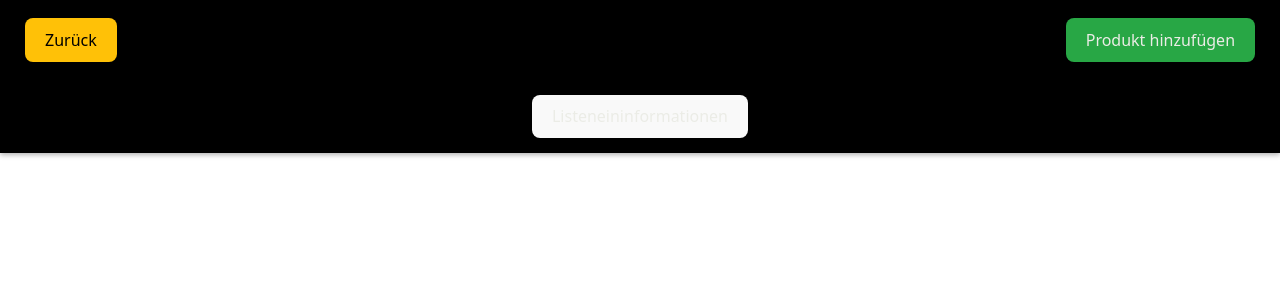
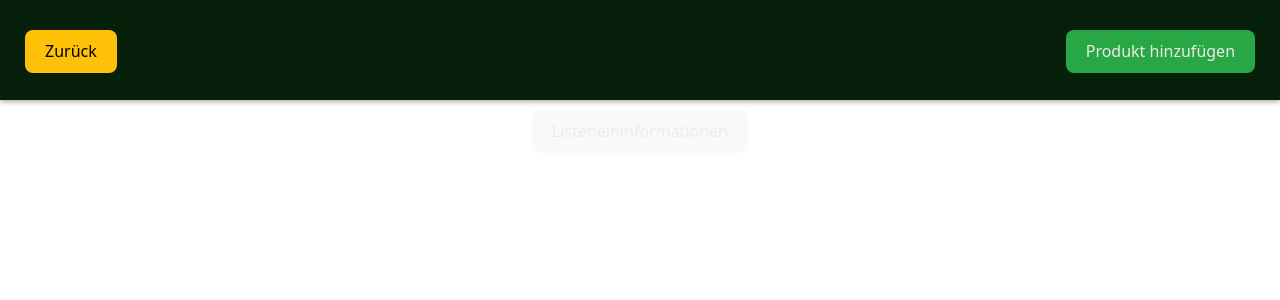
Before and after one commit to Pierro-e/HTWD-SE-shareshop_4B, a Vue app in the folder src/frontend/shareshop_4b/: page /list/1 in a window 1280 px wide. Shown: the top 300 px of the page. Built offline with nearby package versions, Linux system fonts and the light colour scheme; no server answers.

Commit message:
style angepasst

```diff
--- a/src/frontend/shareshop_4b/src/components/List.vue
+++ b/src/frontend/shareshop_4b/src/components/List.vue
@@ -6,12 +6,13 @@
     @click="$router.push('/listen')"
     class="button button-cancel back-button">Zurück</button>
 
-      <h2>{{ list_name }}</h2>
+  <h2 class="list-title">{{ list_name }}</h2>
 
   <button
     :disabled="showpopup_product || showpopup_list"
     @click="openProductPopup()"
     class="button button-add button-add-header">Produkt hinzufügen</button>
+</div>
 
 <div class="settings-container">
   <button
@@ -19,14 +20,15 @@
     @click="openListPopup()"
     class="button button-settings">Listeneininformationen</button>
 </div>
-    </div>
+
+
 
     <div v-if="showpopup_list" class="popup-overlay">
       <div class="popup-content">
         <h3>Listeninformationen</h3>
         <p>Name der Liste: {{ list_name }}</p>
         <p>Ersteller: {{ list_creator_name }}</p>
-        <p>Mitglieder:</p>
+        <p><u>Mitglieder</u></p>
           <div v-for="(mitglied, index) in mitglieder_names" :key="index" class="mitglieder-anzeige">
             {{ mitglied }}
           </div>
@@ -286,39 +288,42 @@ export default {
 </script>
 
 <style scoped>
+.liste {
+  padding-top: 50px;
+}
+
 .header {
   position: fixed;
   top: 0;
   left: 0;
   width: 100%;
-  height: 80px; /* etwas kleiner */
-  background-color: black;
-  z-index: 1100;
-  padding: 0 60px;
+  height: 100px; /* vorher 60px */
+  background-color: rgb(6, 32, 12);
+  z-index: 1000;
   display: flex;
   align-items: center;
-  justify-content: center; /* zentriert h2 */
+  justify-content: center;
   box-shadow: 0 2px 5px rgba(0,0,0,0.3);
-  box-sizing: border-box;
-  /* Keine gap, stattdessen absolute Buttons */
-  position: fixed;
 }
 
 /* Zurück-Button links */
 .back-button {
   position: absolute;
   left: 20px;
+  top: 25px;
 }
 
 /* Produkt hinzufügen Button rechts */
 .button-add-header {
   position: absolute;
   right: 20px;
+  top: 25px;
 }
 
 /* h2 mittig im Header */
 .header h2 {
   margin: 0;
+  top: 20px;
   font-weight: 400;
   font-size: 2rem;
   color: white;
@@ -326,20 +331,23 @@ export default {
   /* Kein position fixed mehr! */
 }
 
+.list-title {
+  color: white;
+  font-size: 1.8rem;
+  margin: 0;
+}
+
 /* Settings-Container fixiert unter der Überschrift mittig */
 .settings-container {
   position: fixed;
-  top: 80px; /* direkt unterhalb des Headers */
-  left: 50%;
-  transform: translateX(-50%);
+  top: 100px; /* vorher 60px */
+  left: 0;
+  width: 100%;
+  z-index: 1100;
+  padding: 5px 0;
   display: flex;
   justify-content: center;
   align-items: center;
-  z-index: 1100;
-  background-color: black; /* wenn gewünscht */
-  width: 100%;
-  padding: 10px 0;
-  box-shadow: 0 2px 5px rgba(0,0,0,0.3);
 }
 
 .input-product {
@@ -385,6 +393,7 @@ export default {
   display: grid;
   grid-template-columns: 1fr;
   gap: 1rem;
+
 }
 
 @media (min-width: 768px) {
@@ -400,7 +409,7 @@ export default {
 }
 
 .produkt-card {
-  background-color: #ffffff;
+  background-color: #c8e2c8;
   border: 1px solid #e5e7eb;
   border-radius: 1rem;
   padding: 1rem;
@@ -413,7 +422,7 @@ export default {
 }
 
 .produkt-name {
-  font-size: 1.125rem; /* 18px */
+  font-size: 1.25rem; /* 18px */
   font-weight: 600;
   color: #000000;
   margin-bottom: 0.5rem;
@@ -422,6 +431,7 @@ export default {
 .produkt-info {
   font-size: 1rem; /* 14px */
   color: #000000;
+  font-weight: 450;
   display: flex;
   gap: 0.5rem;
   align-items: center; /* Vertikal zentrieren */
@@ -435,6 +445,7 @@ export default {
 .produkt-beschreibung {
   font-size: 1rem;
   color: #000000; /* etwas heller als produkt-info */
+  font-weight: 450;
   margin-top: 0.5rem;
   white-space: pre-wrap; /* Zeilenumbrüche in Beschreibung erhalten */
 }
```
Lines whose indentation alone changed are shown as unchanged.
